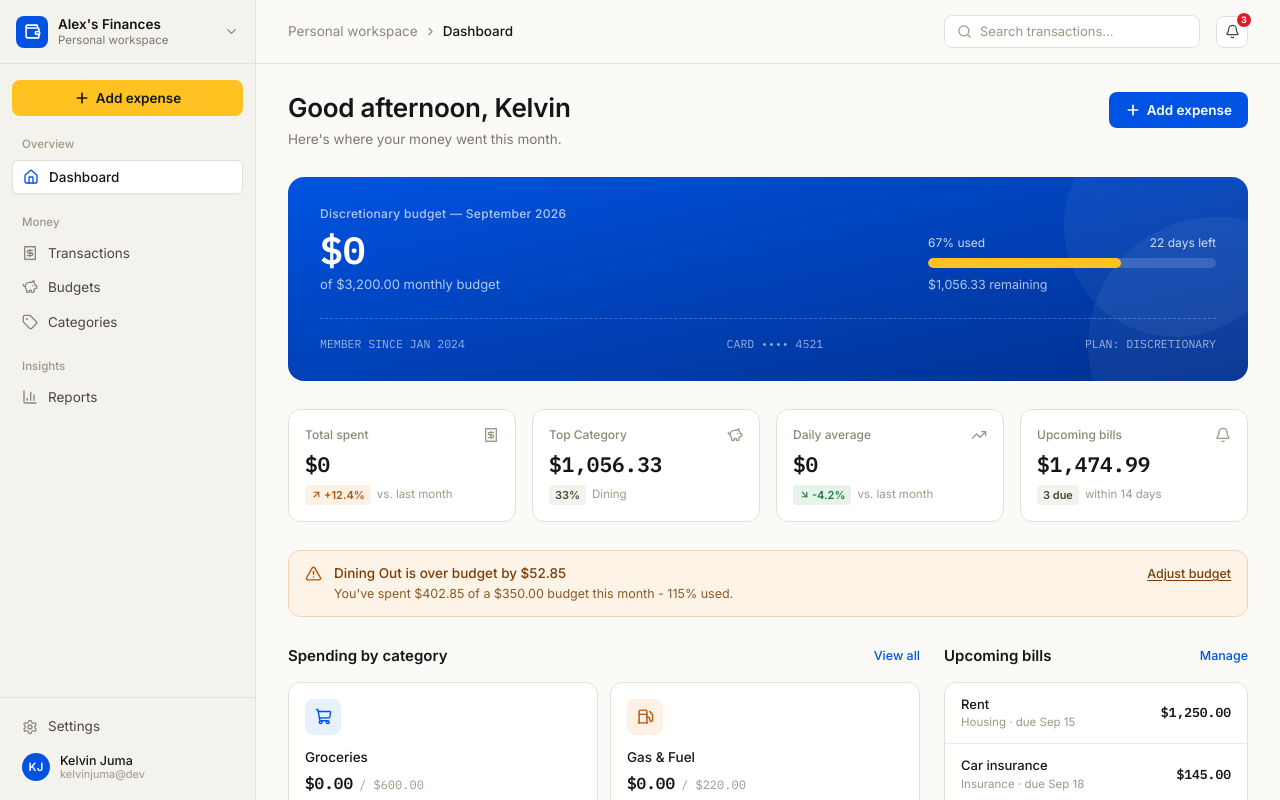
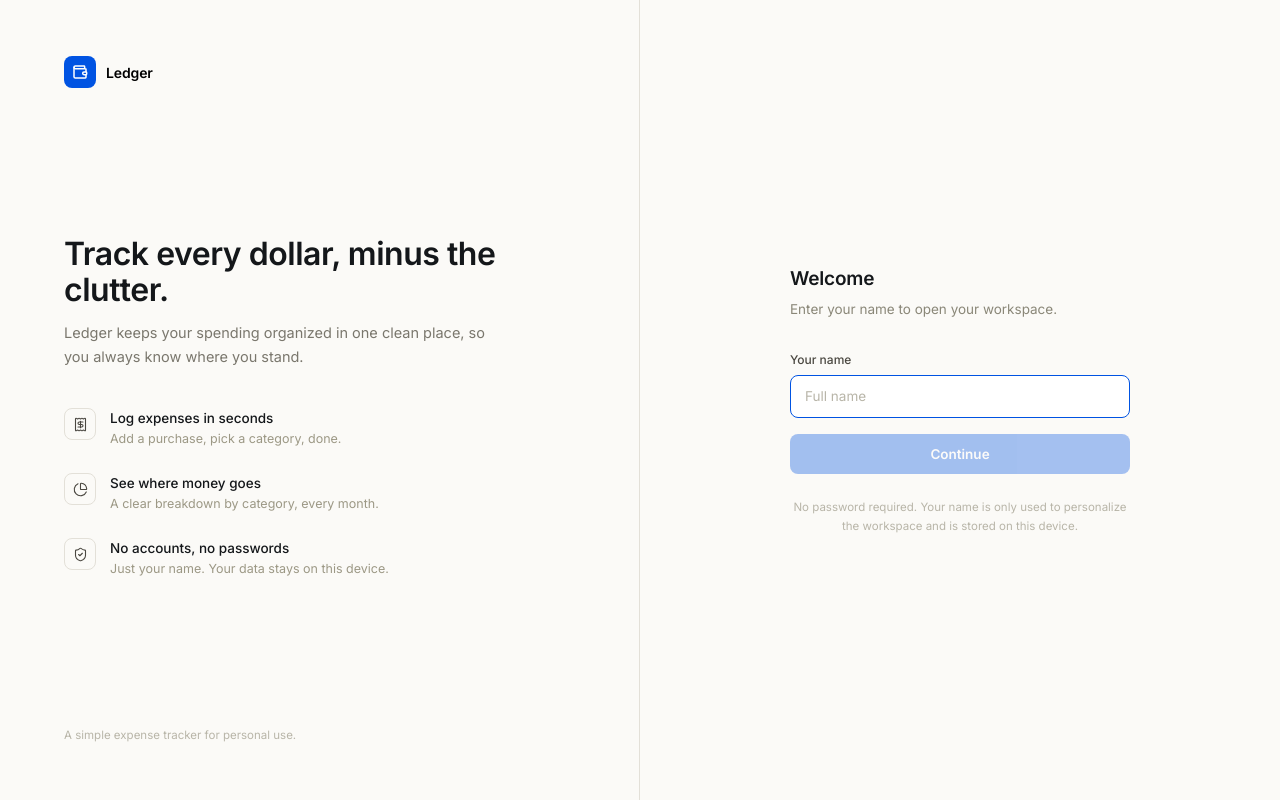
Before and after one commit to talesofcarter/build-100, a React (Vite) app in the folder 03.expense-tracker/: page / in a window 1280 px wide. Built offline with nearby package versions, Linux system fonts and the light colour scheme.

Commit message:
implement a simple auth service that requires a name only

```diff
--- a/03.expense-tracker/src/App.tsx
+++ b/03.expense-tracker/src/App.tsx
@@ -10,8 +10,21 @@ import Topbar from "./components/Topbar";
 import AddExpenseModal from "./components/AddExpenseModal";
 import type { FormDataType, Expense } from "./types";
 import { loadSavedExpenses, KEY } from "./utils/savedExpenses";
+import { loadUser, saveUser, clearUser } from "./utils/auth";
+import LoginPage from "./components/LoginPage";
+
+const emptyForm: FormDataType = {
+  amount: "0",
+  merchant: "",
+  date: "",
+  paymentMethod: "",
+  isRecurring: false,
+  category: "",
+  notes: "",
+};
 
 function App(): React.JSX.Element {
+  const [userName, setUserName] = useState<string | null>(loadUser);
   const [expenses, setExpenses] = useState<Expense[]>(loadSavedExpenses);
   const [formData, setFormData] = useState<FormDataType>({
     amount: "0",
@@ -23,6 +36,16 @@ function App(): React.JSX.Element {
     notes: "",
   });
   const [openModal, setOpenModal] = useState<boolean>(false);
+
+  const handleLogin = (name: string): void => {
+    saveUser(name);
+    setUserName(name);
+  };
+
+  const handleLogout = () => {
+    clearUser();
+    setUserName("");
+  };
 
   const handleFormChange = (
     field: keyof FormDataType,
@@ -44,28 +67,22 @@ function App(): React.JSX.Element {
   };
 
   const resetForm = (): void => {
-    const clearedInputs: FormDataType = {
-      amount: "0",
-      merchant: "",
-      date: "",
-      paymentMethod: "",
-      isRecurring: false,
-      category: "",
-      notes: "",
-    };
-
-    setFormData(clearedInputs);
+    setFormData(emptyForm);
   };
 
   const handleFormSubmit = (e: React.FormEvent<HTMLFormElement>): void => {
     e.preventDefault();
+
+    if (!formData.merchant.trim() || !formData.category || !formData.date) {
+      return;
+    }
 
     try {
       addNewExpense();
       resetForm();
       setOpenModal(false);
     } catch (error) {
-      console.error("Error:", error);
+      console.error("Failed to save expense:", error);
     }
   };
 
@@ -79,10 +96,31 @@ function App(): React.JSX.Element {
       .reduce((acc, expense) => acc + Number(expense.amount), 0);
   };
 
+  const findTopCategory = (expenses: Expense[]) => {
+    const categoryTotals = expenses.reduce<Record<string, number>>(
+      (totals, expense) => {
+        totals[expense.category] =
+          (totals[expense.category] || 0) + Number(expense.amount);
+
+        return totals;
+      },
+      {},
+    );
+
+    return Object.entries(categoryTotals).reduce(
+      (topCategory, [category, total]) =>
+        total > (categoryTotals[topCategory] || 0) ? category : topCategory,
+      "",
+    );
+  };
+
   useEffect(() => {
     localStorage.setItem(KEY, JSON.stringify(expenses));
-    console.log(expenses);
   }, [expenses]);
+
+  if (!userName) {
+    return <LoginPage onLogin={handleLogin} />;
+  }
 
   return (
     <main className="flex h-screen w-full bg-[#FBFAF7] text-[#14171A] font-sans antialiased">
@@ -101,7 +139,11 @@ function App(): React.JSX.Element {
         <main className="px-5 md:px-8 py-7 space-y-7 max-w-295 w-full">
           <PageHeading onOpen={setOpenModal} />
           <MembershipCardHero totals={calculateTotalExpenses} />
-          <StatcardSection totals={calculateTotalExpenses} />
+          <StatcardSection
+            totals={calculateTotalExpenses}
+            expenses={expenses}
+            topCategory={findTopCategory}
+          />
           <AlertBanner />
           <CategorySection getTotalsByCategory={calculateTotalsCategory} />
           <RecentTransactions
--- /dev/null
+++ b/03.expense-tracker/src/components/LoginPage.tsx
@@ -0,0 +1,141 @@
+import React, { useState } from "react";
+import {
+  Wallet,
+  Receipt,
+  PieChart,
+  ShieldCheck,
+  type LucideIcon,
+} from "lucide-react";
+
+interface LoginPageProps {
+  onLogin: (value: string) => void;
+}
+
+type ValueProps = {
+  icon: LucideIcon;
+  title: string;
+  description: string;
+};
+
+const valueProps: ValueProps[] = [
+  {
+    icon: Receipt,
+    title: "Log expenses in seconds",
+    description: "Add a purchase, pick a category, done.",
+  },
+  {
+    icon: PieChart,
+    title: "See where money goes",
+    description: "A clear breakdown by category, every month.",
+  },
+  {
+    icon: ShieldCheck,
+    title: "No accounts, no passwords",
+    description: "Just your name. Your data stays on this device.",
+  },
+];
+
+const LoginPage = ({ onLogin }: LoginPageProps): React.JSX.Element => {
+  const [name, setName] = useState<string>("");
+
+  const handleSubmit = (e: React.FormEvent<HTMLFormElement>) => {
+    e.preventDefault();
+    if (!name.trim()) return;
+    onLogin(name.trim());
+  };
+
+  return (
+    <div className="flex min-h-screen w-full bg-[#FBFAF7] font-sans">
+      <div className="hidden lg:flex lg:w-1/2 flex-col justify-between border-r border-[#E3E0D8] px-16 py-14">
+        <div className="flex items-center gap-2.5">
+          <div className="flex h-8 w-8 items-center justify-center rounded-lg bg-[#0053E2] text-white">
+            <Wallet size={16} strokeWidth={2.25} />
+          </div>
+          <span className="text-[14px] font-semibold tracking-[-0.01em]">
+            Ledger
+          </span>
+        </div>
+
+        <div className="max-w-md">
+          <h1 className="text-[32px] font-semibold tracking-[-0.015em] leading-[1.15] text-[#14171A]">
+            Track every dollar, minus the clutter.
+          </h1>
+          <p className="mt-3 text-[14.5px] text-[#7A776D] leading-relaxed">
+            Ledger keeps your spending organized in one clean place, so you
+            always know where you stand.
+          </p>
+
+          <div className="mt-10 space-y-6">
+            {valueProps.map(({ icon: Icon, title, description }) => (
+              <div key={title} className="flex items-start gap-3.5">
+                <div className="flex h-8 w-8 items-center justify-center rounded-lg border border-[#E3E0D8] text-[#4A4740] shrink-0">
+                  <Icon size={15} strokeWidth={1.75} />
+                </div>
+                <div>
+                  <p className="text-[13.5px] font-medium text-[#14171A]">
+                    {title}
+                  </p>
+                  <p className="text-[12.5px] text-[#9C9885] mt-0.5">
+                    {description}
+                  </p>
+                </div>
+              </div>
+            ))}
+          </div>
+        </div>
+
+        <p className="text-[11.5px] text-[#B8B5A8]">
+          A simple expense tracker for personal use.
+        </p>
+      </div>
+
+      <div className="flex flex-1 items-center justify-center px-6 py-14">
+        <div className="w-full max-w-85">
+          <div className="flex lg:hidden items-center gap-2.5 mb-10 justify-center">
+            <div className="flex h-8 w-8 items-center justify-center rounded-lg bg-[#0053E2] text-white">
+              <Wallet size={16} strokeWidth={2.25} />
+            </div>
+            <span className="text-[14px] font-semibold tracking-[-0.01em]">
+              Ledger
+            </span>
+          </div>
+
+          <h2 className="text-[19px] font-semibold tracking-[-0.01em] text-[#14171A]">
+            Welcome
+          </h2>
+          <p className="text-[13.5px] text-[#8A8778] mt-1.5 mb-8">
+            Enter your name to open your workspace.
+          </p>
+
+          <form onSubmit={handleSubmit}>
+            <label className="block text-[12px] font-medium text-[#4A4740] mb-1.5">
+              Your name
+            </label>
+            <input
+              autoFocus
+              value={name}
+              onChange={(e) => setName(e.target.value)}
+              placeholder="Full name"
+              className="w-full rounded-lg border border-[#E3E0D8] bg-white px-3.5 py-2.5 text-[13.5px] font-medium outline-none focus:border-[#0053E2] placeholder:text-[#B8B5A8] placeholder:font-normal transition-colors"
+            />
+
+            <button
+              type="submit"
+              disabled={!name.trim()}
+              className="mt-4 w-full rounded-lg bg-[#0053E2] px-4 py-2.5 text-[13.5px] font-semibold text-white hover:bg-[#0047C4] transition-colors disabled:opacity-35 disabled:cursor-not-allowed disabled:hover:bg-[#0053E2]"
+            >
+              Continue
+            </button>
+          </form>
+
+          <p className="text-[11.5px] text-[#B8B5A8] text-center mt-6 leading-relaxed">
+            No password required. Your name is only used to personalize the
+            workspace and is stored on this device.
+          </p>
+        </div>
+      </div>
+    </div>
+  );
+};
+
+export default LoginPage;
--- a/03.expense-tracker/src/components/StatcardSection.tsx
+++ b/03.expense-tracker/src/components/StatcardSection.tsx
@@ -1,13 +1,23 @@
 import React from "react";
 import StatCard from "./StatCard";
 import { Receipt, PiggyBank, TrendingUp, Bell } from "lucide-react";
+import type { Expense } from "../types";
 
 interface StatsProps {
   totals: () => number;
+  expenses: Expense[];
+  topCategory: (expenses: Expense[]) => string;
 }
 
-const StatcardSection = ({ totals }: StatsProps): React.JSX.Element => {
+const StatcardSection = ({
+  totals,
+  expenses,
+  topCategory,
+}: StatsProps): React.JSX.Element => {
   const expensesTotals = Math.round(totals() * 100) / 100;
+  const topCategoryLabel = topCategory(expenses);
+  console.log(topCategoryLabel);
+
   return (
     <div className="grid grid-cols-2 lg:grid-cols-4 gap-4">
       <StatCard
@@ -23,12 +33,12 @@ const StatcardSection = ({ totals }: StatsProps): React.JSX.Element => {
         value="1,056.33"
         delta="33%"
         deltaTone="neutral"
-        caption="Dining"
+        caption={topCategoryLabel}
         icon={<PiggyBank size={16} />}
       />
       <StatCard
         label="Daily average"
-        value={(expensesTotals / 30).toString()}
+        value={(Math.round((expensesTotals / 30) * 100) / 100).toString()}
         delta="-4.2%"
         deltaTone="up"
         caption="vs. last month"
--- /dev/null
+++ b/03.expense-tracker/src/utils/auth.ts
@@ -0,0 +1,33 @@
+export const USER_KEY = "user";
+
+export const loadUser = (): string | null => {
+  try {
+    return localStorage.getItem(USER_KEY || "");
+  } catch {
+    return "";
+  }
+};
+
+export const saveUser = (name: string): void => {
+  try {
+    localStorage.setItem(USER_KEY, name);
+  } catch (error) {
+    console.error("Error:", error);
+  }
+};
+
+export const clearUser = (): void => {
+  try {
+    localStorage.removeItem(USER_KEY);
+  } catch (error) {
+    console.error("Error:", error);
+  }
+};
+
+export const getInitials = (name: string): string =>
+  name
+    .trim()
+    .split(/\s+/)
+    .slice(0, 2)
+    .map((part) => part[0]?.toUpperCase())
+    .join("") || "?";
```
